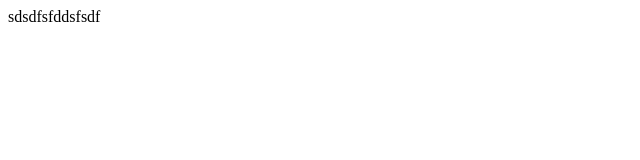
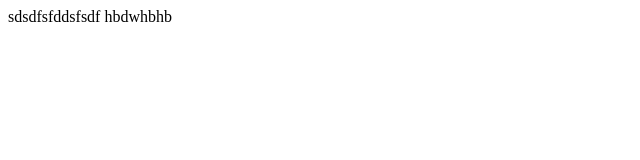
Before and after one commit to Filatov-Nikita/test, a plain HTML site: page slider.html in a window 1280 px wide. Shown: the full height of the page, 0-640 px from the left. Drawn offline with Linux system fonts and the light colour scheme.

Commit message:
Поправил слайдер

```diff
--- a/slider.html
+++ b/slider.html
@@ -6,5 +6,6 @@
     </head>
     <body>
 sdsdfsfddsfsdf
+hbdwhbhb
     </body>
 </html>
```
